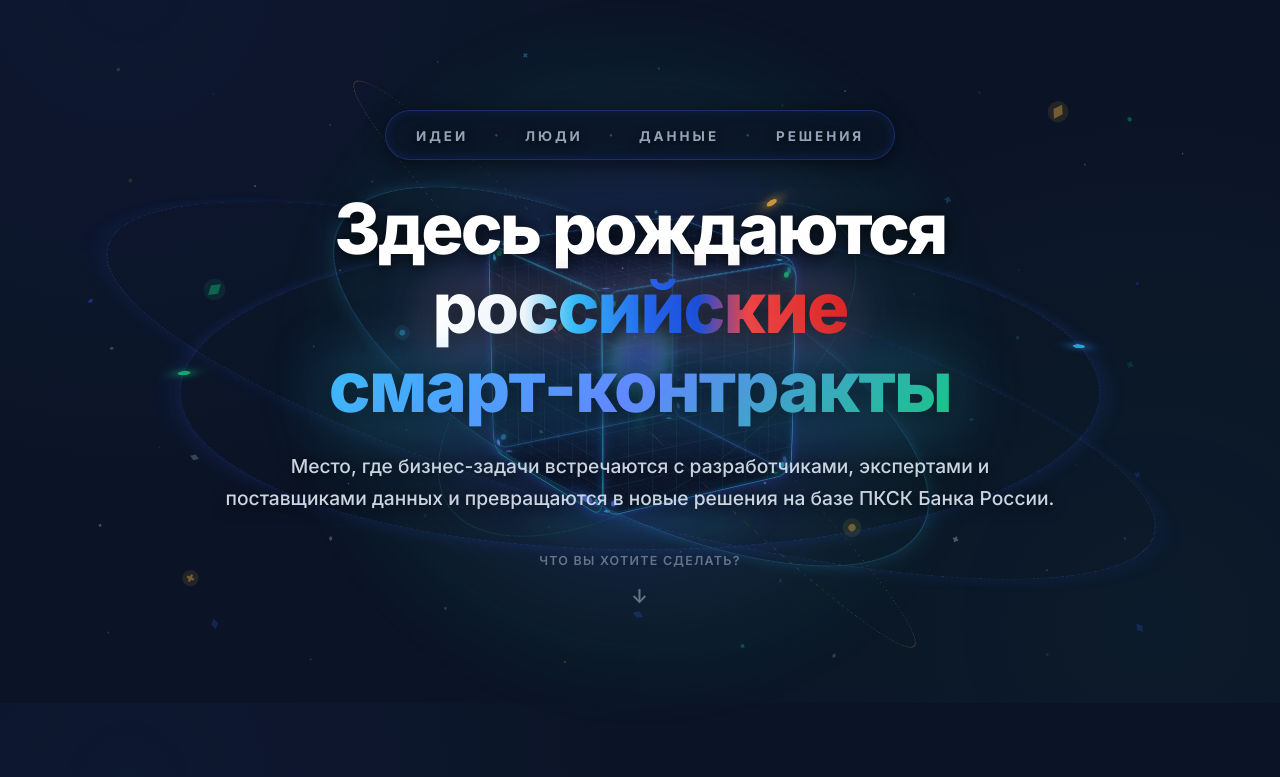
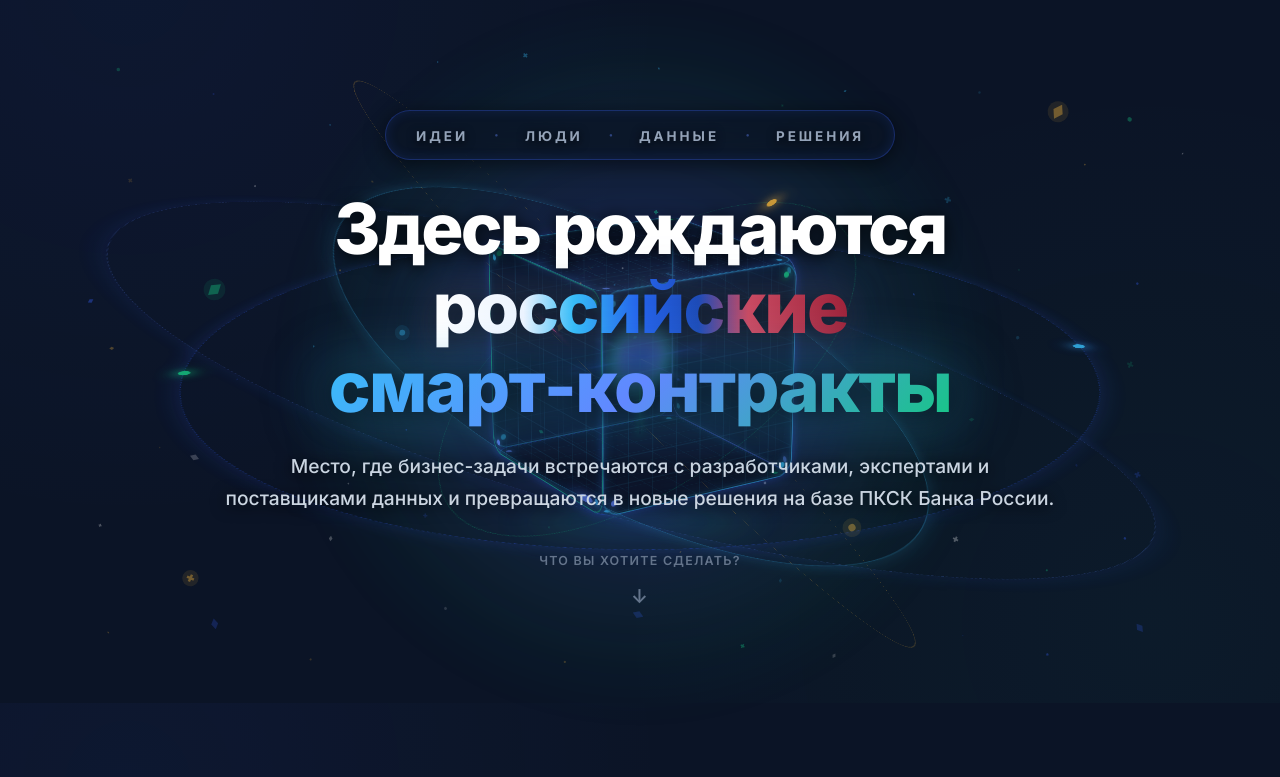
Before and after one commit to Th3Dem/smartcontractum, a FastAPI app: page / in a window 1280 px wide. Shown: the part 97-874 px from the top of the page. Run offline with FastAPI, Linux system fonts and the light colour scheme.

Commit message:
style(typography): soften and mute red hue in Russian flag gradient

```diff
--- a/frontend/static/css/hero.css
+++ b/frontend/static/css/hero.css
@@ -554,11 +554,11 @@
 }
 
 .hero-title-tricolor-ru {
-    background: linear-gradient(90deg, #ffffff 0%, #f1f5f9 22%, #38bdf8 34%, #2563eb 52%, #1d4ed8 64%, #ef4444 76%, #dc2626 100%);
+    background: linear-gradient(90deg, #ffffff 0%, #edf4ff 22%, #38bdf8 34%, #2563eb 50%, #1e4cb8 64%, #c94b63 76%, #9f243b 100%);
     -webkit-background-clip: text;
     -webkit-text-fill-color: transparent;
     font-weight: 800;
-    filter: drop-shadow(0 2px 16px rgba(0, 0, 0, 0.85)) drop-shadow(0 0 20px rgba(56, 189, 248, 0.35)) drop-shadow(0 0 20px rgba(239, 68, 68, 0.3));
+    filter: drop-shadow(0 2px 16px rgba(0, 0, 0, 0.85)) drop-shadow(0 0 18px rgba(56, 189, 248, 0.3)) drop-shadow(0 0 14px rgba(180, 40, 65, 0.18));
     letter-spacing: -0.025em;
 }
 
--- a/frontend/templates/home/index.html
+++ b/frontend/templates/home/index.html
@@ -3,7 +3,7 @@
 {% block title %}SmartContractum — Здесь рождаются российские смарт-контракты | ПКСК Банка России{% endblock %}
 
 {% block extra_css %}
-<link rel="stylesheet" href="/static/css/hero.css?v=3.12.0">
+<link rel="stylesheet" href="/static/css/hero.css?v=3.13.0">
 {% endblock %}
 
 {% block content %}
@@ -419,5 +419,5 @@
 {% endblock %}
 
 {% block extra_js %}
-<script src="/static/js/hero.js?v=3.12.0" defer></script>
+<script src="/static/js/hero.js?v=3.13.0" defer></script>
 {% endblock %}
```
Also changed, not shown: WORKLOG.md (+10 -0 lines).
